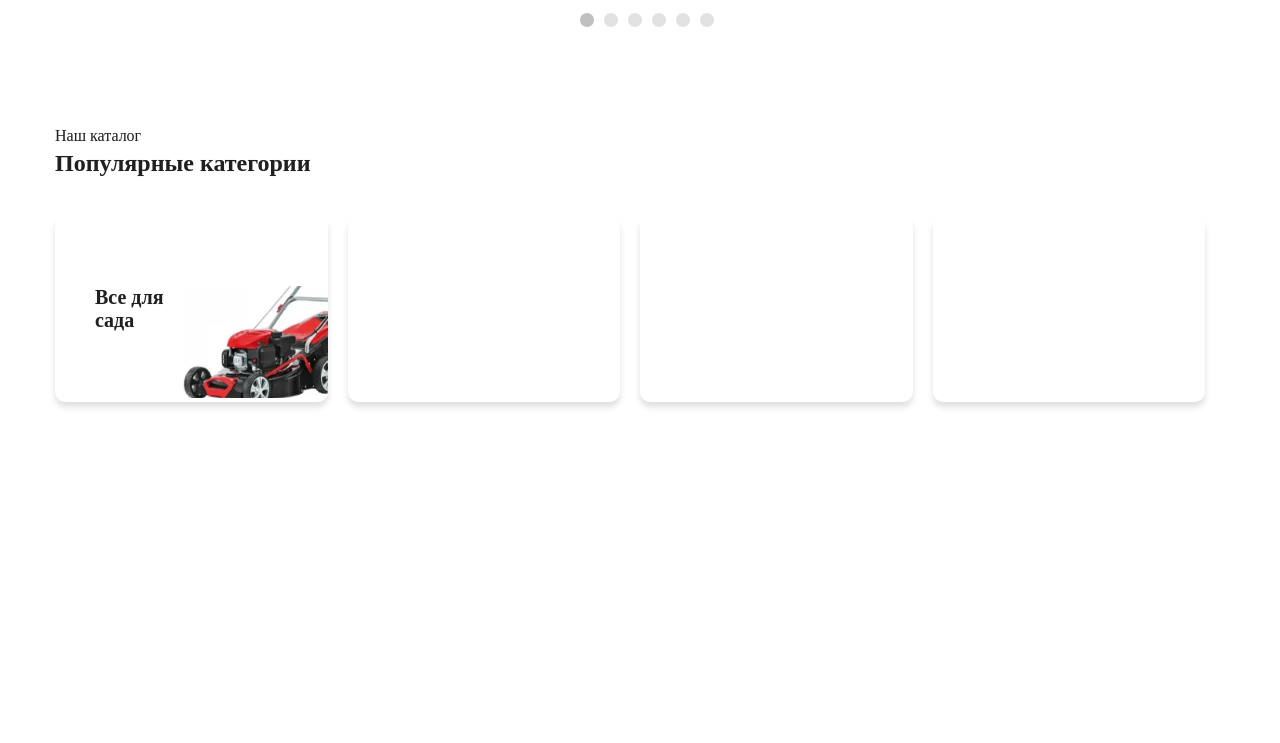
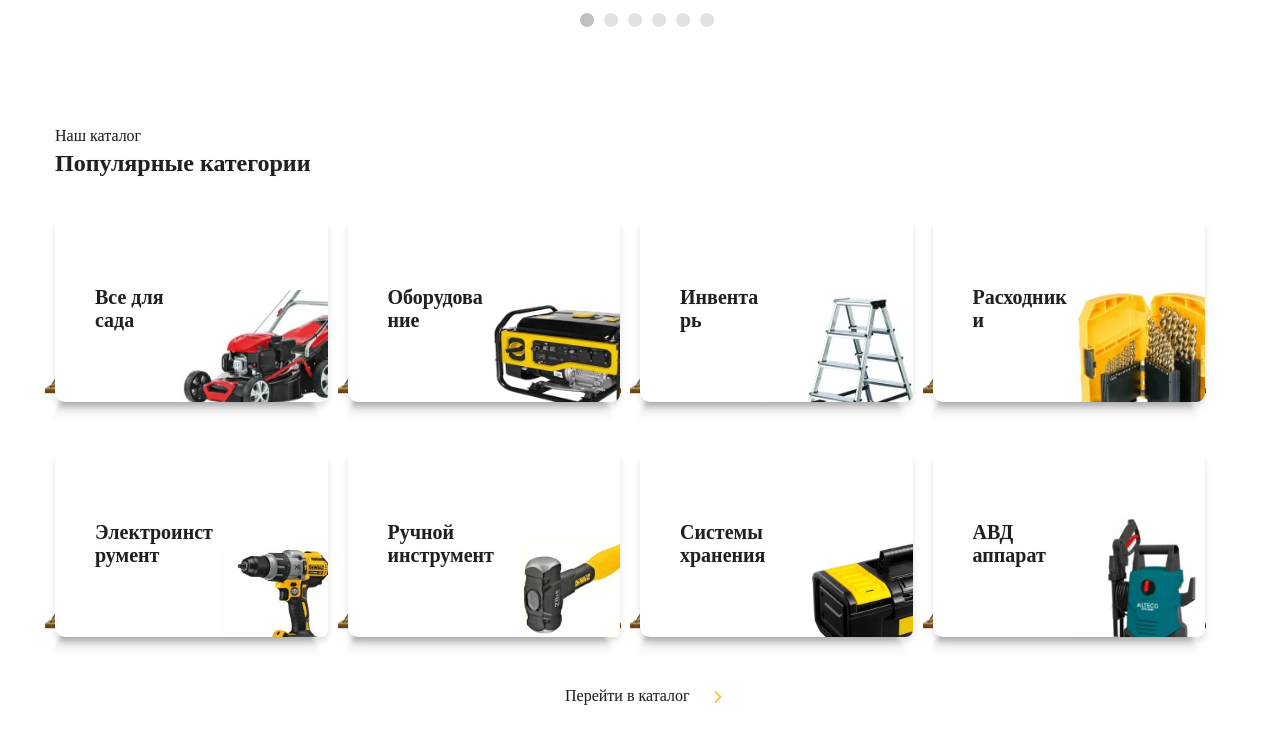
Before and after one commit to GlobalMediaVladimirWebDeveloper/hammer, a website: page src/index.html in a window 1280 px wide. Shown: the part 745-1488 px from the top of the page. Drawn offline with nearby package versions, Linux system fonts and the light colour scheme; files that its build step writes are made by us from their sources; files whose address does not match are found by name; a web font is replaced by a local one.

Commit message:
finish catalog block on home page

```diff
--- a/src/index.html
+++ b/src/index.html
@@ -329,7 +329,7 @@
 					<h3 class="block-name">Популярные категории</h3>
 					<ul class="home-categories">
 						<li>
-							<a href="#">
+							<a href="#1">
 								<div class="home-category__description">
 									<h3 class="home-category__title">Все для сада</h3>
 									<h4 class="home-category__positions">20 позиций</h4>
@@ -340,10 +340,92 @@
 								</picture>
 							</a>
 						</li>
-						<li><a href="#"></a></li>
-						<li><a href="#"></a></li>
-						<li><a href="#"></a></li>
+						<li>
+							<a href="#2">
+								<div class="home-category__description">
+									<h3 class="home-category__title">Оборудование</h3>
+									<h4 class="home-category__positions">20 позиций</h4>
+								</div>
+								<picture class="home-category__img">
+									<source data-srcset="/img/site-images/categories/webp/2.webp" type="image/webp" srcset="">
+									<img src="" data-src="/img/site-images/categories/2.png" alt="Site Logo" title="Site Logo" data-loaded="true">
+								</picture>
+							</a>
+						</li>
+						<li>
+							<a href="#3">
+								<div class="home-category__description">
+									<h3 class="home-category__title">Инвентарь</h3>
+									<h4 class="home-category__positions">20 позиций</h4>
+								</div>
+								<picture class="home-category__img">
+									<source data-srcset="/img/site-images/categories/webp/3.webp" type="image/webp" srcset="">
+									<img src="" data-src="/img/site-images/categories/3.png" alt="Site Logo" title="Site Logo" data-loaded="true">
+								</picture>
+							</a>
+						</li>
+						<li>
+							<a href="#4">
+								<div class="home-category__description">
+									<h3 class="home-category__title">Расходники</h3>
+									<h4 class="home-category__positions">98 позиций</h4>
+								</div>
+								<picture class="home-category__img">
+									<source data-srcset="/img/site-images/categories/webp/4.webp" type="image/webp" srcset="">
+									<img src="" data-src="/img/site-images/categories/4.png" alt="Site Logo" title="Site Logo" data-loaded="true">
+								</picture>
+							</a>
+						</li>
+						<li>
+							<a href="#5">
+								<div class="home-category__description">
+									<h3 class="home-category__title">Электроинструмент</h3>
+									<h4 class="home-category__positions">20 позиций</h4>
+								</div>
+								<picture class="home-category__img">
+									<source data-srcset="/img/site-images/categories/webp/5.webp" type="image/webp" srcset="">
+									<img src="" data-src="/img/site-images/categories/5.png" alt="Site Logo" title="Site Logo" data-loaded="true">
+								</picture>
+							</a>
+						</li>
+						<li>
+							<a href="#6">
+								<div class="home-category__description">
+									<h3 class="home-category__title">Ручной инструмент</h3>
+									<h4 class="home-category__positions">98 позиций</h4>
+								</div>
+								<picture class="home-category__img">
+									<source data-srcset="/img/site-images/categories/webp/6.webp" type="image/webp" srcset="">
+									<img src="" data-src="/img/site-images/categories/6.png" alt="Site Logo" title="Site Logo" data-loaded="true">
+								</picture>
+							</a>
+						</li>
+						<li>
+							<a href="#7">
+								<div class="home-category__description">
+									<h3 class="home-category__title">Системы хранения</h3>
+									<h4 class="home-category__positions">20 позиций</h4>
+								</div>
+								<picture class="home-category__img">
+									<source data-srcset="/img/site-images/categories/webp/7.webp" type="image/webp" srcset="">
+									<img src="" data-src="/img/site-images/categories/7.png" alt="Site Logo" title="Site Logo" data-loaded="true">
+								</picture>
+							</a>
+						</li>
+						<li>
+							<a href="#8">
+								<div class="home-category__description">
+									<h3 class="home-category__title">АВД аппарат</h3>
+									<h4 class="home-category__positions">20 позиций</h4>
+								</div>
+								<picture class="home-category__img">
+									<source data-srcset="/img/site-images/categories/webp/8.webp" type="image/webp" srcset="">
+									<img src="" data-src="/img/site-images/categories/8.png" alt="Site Logo" title="Site Logo" data-loaded="true">
+								</picture>
+							</a>
+						</li>
 					</ul>
+					<a href="#catalog" class="go-to-catalog">Перейти в каталог</a>
 				</div>
 			</div>
 		</section>
--- a/src/style/pages/home-page/catalog.scss
+++ b/src/style/pages/home-page/catalog.scss
@@ -16,7 +16,6 @@
     padding: 0;
     display: flex;
     flex-wrap: wrap;
-    margin-bottom: 50px;
 
 }
 
@@ -28,7 +27,8 @@
     border-radius: 10px;
     box-shadow: 0 5px 6px rgba(0, 0, 0, 0.13);
     background: var(--def-white);
-
+    position: relative;
+    margin-bottom: 50px;
 }
 
 
@@ -86,10 +86,12 @@
 .home-category__img {
 
     max-width: 190px;
-    max-height: calc(100% - 20px);
-    display: block;
+    height: 100%;
+    display: flex;
+    flex-direction: column;
+    align-items: flex-end;
+    justify-content: flex-end;
     margin-left: auto;
-    margin-top: auto;
 
 }
 
@@ -103,11 +105,64 @@
 }
 
 
+.home-categories li::after, .webp .home-categories li::after{
+
+    width: 104%;
+    height: 100%;
+    display: block;
+    content: "";
+    background: url('../img/system32/shelf.png')no-repeat;
+    position: absolute;
+    left: -10px;
+    top: 121px;
+    z-index: -1;
+    background-size: contain;
+
+}
+
+
+
 .home-categories li::after{
 
-    width: calc(100% / 4 + 20px);
-    height: 100%;
-    z-index: -1;
-    background: url('../img/system32/shelf.png')no-repeat;
+    background: url('../img/system32/webp/shelf.webp')no-repeat;
 
 }
+
+
+.go-to-catalog{
+
+    display: block;
+    width: 150px;
+    margin-left: auto;
+    margin-right: auto;
+    color: var(--text-color);
+    font-family: var(--def-font);
+    font-size: 16px;
+    font-weight: 400;
+    position: relative;
+
+}
+
+.go-to-catalog::after, .webp .go-to-catalog::after{
+
+    width: 9px;
+    height: 14px;
+    display: block;
+    content: "";
+    background: url('../img/icons/right-active-arrow.png')no-repeat;
+    position: absolute;
+    top: 50%;
+    right: -8px;
+    margin-top: 2px;
+    transform: translateY(-50%);
+
+}
+
+
+
+
+.webp .go-to-catalog::after{
+
+    background: url('../img/icons/webp/right-active-arrow.webp')no-repeat;
+
+}
```
